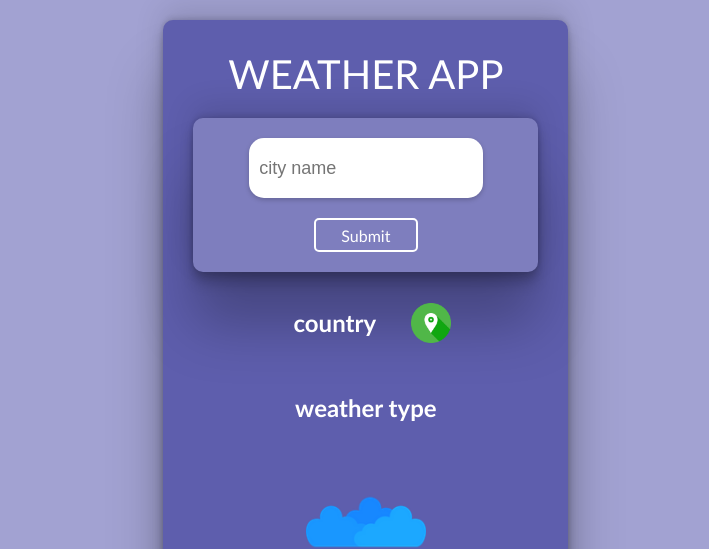
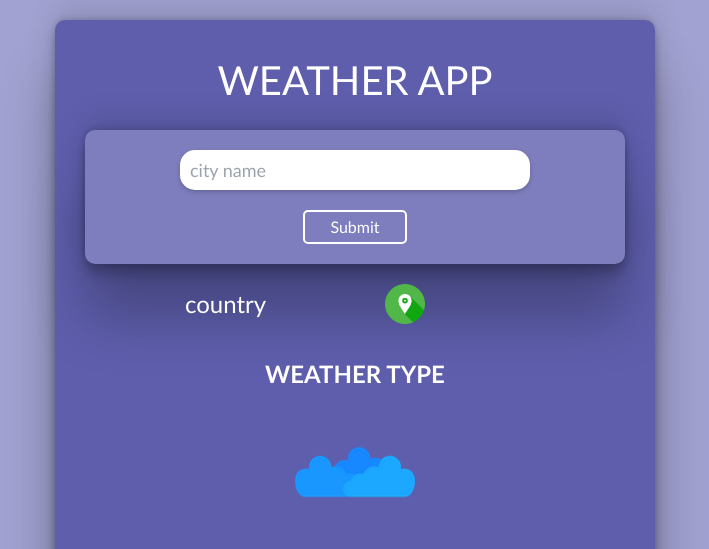
Before and after one commit to SoumyadipOjha/weatherapp, a plain HTML site: page index.html in a window 1280 px wide. Shown: the top 549 px of the page, without its empty margins (285-994 px from the left). Drawn offline with nearby package versions, Linux system fonts and the light colour scheme.

Commit message:
third commit

```diff
--- a/index.html
+++ b/index.html
@@ -6,24 +6,25 @@
     <meta name="viewport" content="width=device-width, initial-scale=1.0">
     <title>weather App</title>
     <link rel="stylesheet" href="style.css">
+    <script src="https://cdn.tailwindcss.com"></script>
 </head>
 
 <body>
-    <center>
+
         <div class="wrapper">
             <header>WEATHER APP</header>
             <div class="mian_container">
                 <div class="search">
                     <input type="text" id="city" placeholder="city name">
-                    <!-- <button >submit</button> -->
+                    <!-- //<button >submit</button> -->
                     <button class="button-86" id="btn" role="button">Submit</button>
                 </div>
                 <div class="con">
                     <h1 id="country">country</h1>
                     <img id="country_icon" src="location.png">
                 </div>
-                <div>
-                    <h2 id="description">weather type</h2>
+                <div class="text-[100px] ">
+                    <h2 id="description" class="uppercase font-[900] mt-3 ">weather type</h2>
                 </div>
                 <div class="description_icons">
                     <div class="type-image"><img id="description_icon" src="cloud.png">
@@ -52,7 +53,7 @@
                 </div>
             </div>
         </div>
-    </center>
+
 </body>
 <script src="index.js"></script>
 
--- a/style.css
+++ b/style.css
@@ -176,7 +176,7 @@ output {
   font-weight: bold;
 }
 
-@media (max-width: 400px) {
+@media (max-width: 700px) {
   body{
     padding: 13%;
   }
```
